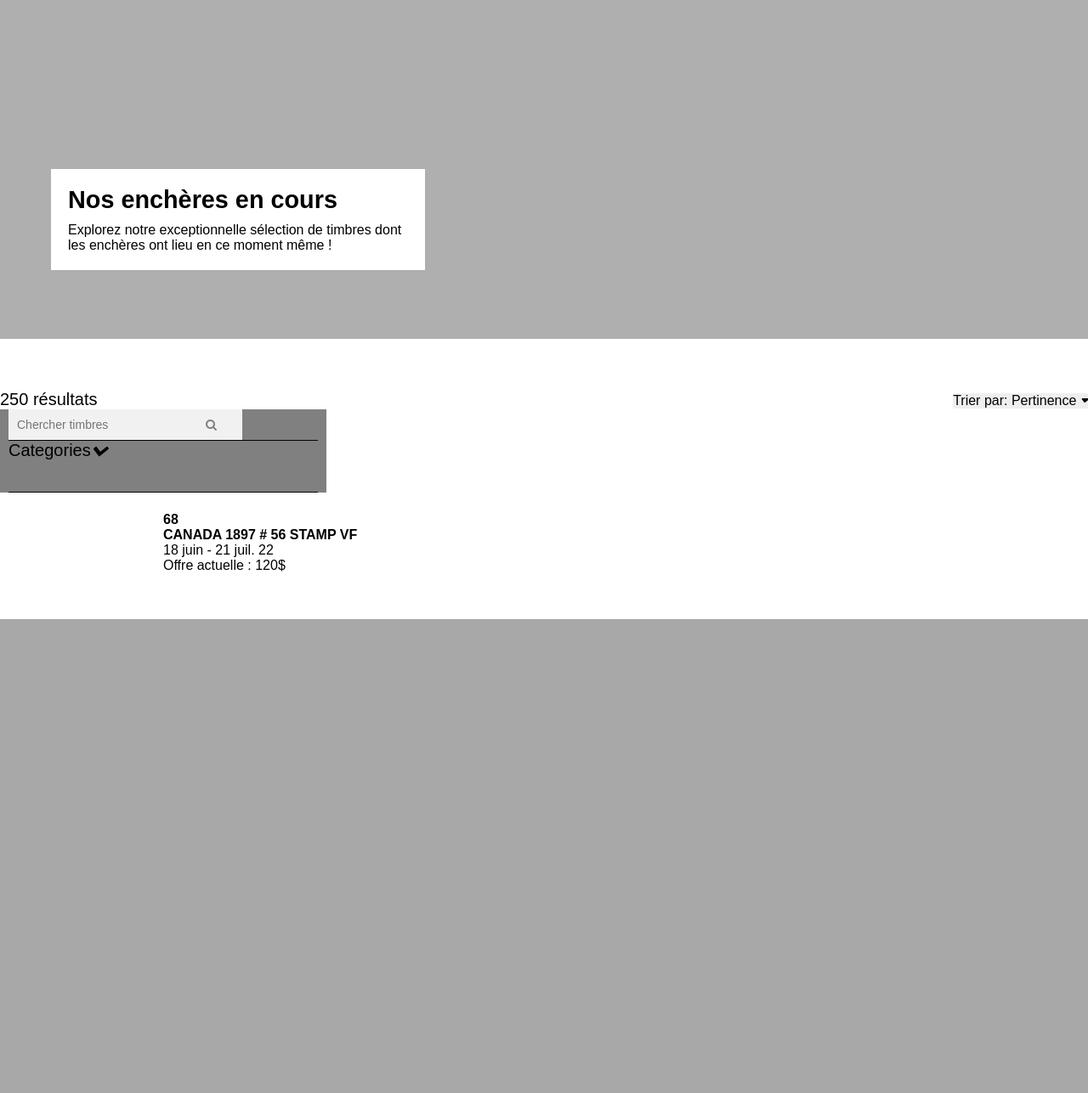
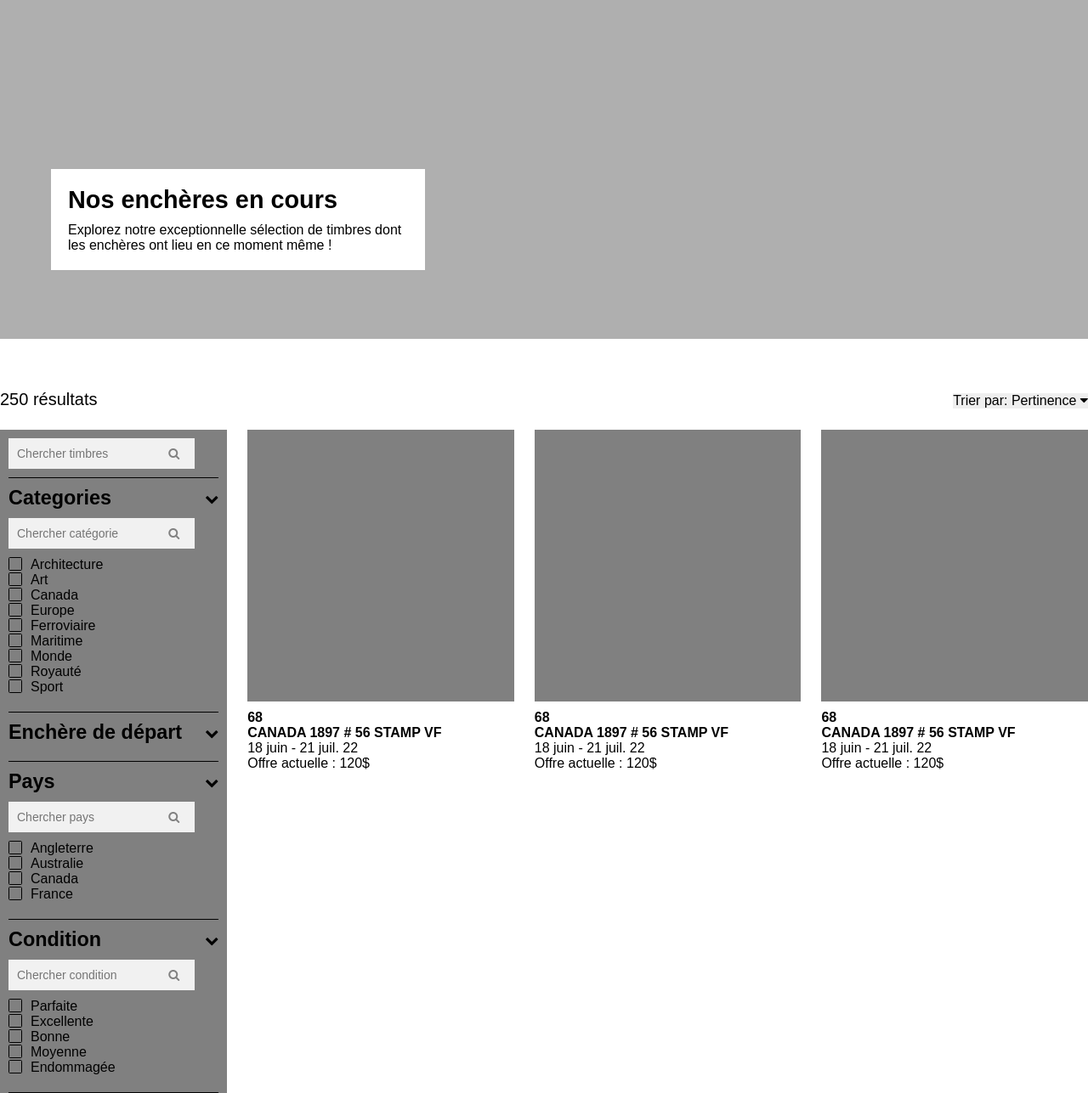
Before and after one commit to PaulineHub/lord-stampee-website, a PHP site: page /catalogue.html in a window 1280 px wide. Shown: the part 71-1358 px from the top of the page at 85% size. Before the commit the page ends 800 px from the top, so only its background shows below. Run offline with PHP 8.4, Linux system fonts and the light colour scheme.

Commit message:
modifications filtre et grille catalogue

```diff
--- a/assets/css/page-catalogue.css
+++ b/assets/css/page-catalogue.css
@@ -3,17 +3,98 @@
     justify-content: space-between;
 }
 
-/* ASIDE FILTRE */
+.filter-and-grid-wrapper {
+    display: flex;
+    justify-content: space-between;
+    align-items: flex-start;
+    gap: 24px;
+    margin-top: 24px;
+}
+
+/* ASIDE FILTER */
 
 .filter-container {
     background-color: grey;
-    width: 30%;
+    width: 20%;
+    padding-left: 10px;
+    padding-right: 10px;
+}
+
+.filter-container .form-search input[type=text] {
+    width: 150px;
+}
+
+.filter-container > div:first-child {
+    padding-top: 10px;
+    padding-bottom: 10px;
 }
 
 .filter-container > div {
     border-bottom: 1px solid black;
-    margin-left: 10px;
-    margin-right: 10px;
+
+}
+
+.list-filter-wrapper {
+    padding-top: 10px;
+    padding-bottom: 10px;
+}
+
+.title-filter-wrapper {
+    display: flex;
+    justify-content: space-between;
+    align-items: center;
+    padding-bottom: 10px;
+}
+
+.filter-chevron-down {
+    display: contents;
+}
+
+.list-filter-wrapper label {
+    padding-left: 10px;
+}
+
+/* filter list elements */
+
+input[type="checkbox"] {
+    appearance: none;
+    background-color: grey;
+    margin: 0;
+    font: inherit;
+    color: currentColor;
+    width: 1em;
+    height: 1em;
+    border: 0.1em solid currentColor;
+    border-radius: 0.1em;
+    /* to place the checkmark : */
+    display: grid;
+    place-content: center;
+}
+
+input[type="checkbox"]::before {
+  content: "";
+  width: 0.6em;
+  height: 0.6em;
+  border-radius: 0.1em;
+  transform: scale(0);
+  transition: 120ms transform ease-in-out;
+  box-shadow: inset 1em 1em black;
+  transform-origin: bottom left;
+  clip-path: polygon(14% 44%, 0 65%, 50% 100%, 100% 16%, 80% 0%, 43% 62%);
+}
+
+input[type="checkbox"]:checked::before {
+  transform: scale(1);
+}
+
+.list-filter-wrapper ul {
+    padding-top: 10px;
+    padding-bottom: 10px;
+}
+
+.list-filter-wrapper li {
+    font-size: 16px;
+    display: flex;
 }
 
 /* GRILLE PRODUITS */
@@ -22,17 +103,26 @@
     display: grid;
     margin-left: auto;
     margin-right: auto;
-    grid-template-columns: repeat(3, 350px);;
-    column-gap: 20px;
-    row-gap: 20px;
+    grid-template-columns: repeat(3, 1fr);;
+    column-gap: 24px;
+    row-gap: 24px;
     align-items: center;
-    width:70%;
+    width:80%;
 }
 
 .grid-item:hover{
     background-color: rgb(175, 175, 175);
 }
 
+.grid-item .image-container {
+    height: 320px;
+}
+
+.grid-item-description {
+    padding-top: 10px;
+    padding-bottom: 10px;
+}
+
 p .light {
     color: grey;
 }
--- a/assets/css/root.css
+++ b/assets/css/root.css
@@ -16,6 +16,7 @@ body {
 
 i {
     font-family: FontAwesome;
+    font-style: normal;
 }
 
 h1 {
@@ -38,7 +39,22 @@ a {
     color: black;
 }
 
+ul {
+    list-style-type: none;
+    padding: 0;
+    margin: 0;
+}
+
 button {
     border: none;
     font-size: 16px;
 }
+
+main {
+    max-width: 1300px;
+    margin: auto;
+}
+
+.image-container {
+    background-color: grey;
+}
--- a/catalogue.html
+++ b/catalogue.html
@@ -42,7 +42,7 @@
                                     <a href="#">Canada</a>
                                 </div>
                                 <div>
-                                    <a href="#">Commémoration</a>
+                                    <a href="#">Europe</a>
                                     <a href="#">Ferroviaire</a>
                                     <a href="#">Maritime</a>
                                 </div>
@@ -116,6 +116,7 @@
             </div>
         </div>
         <!----------------- FILTRES ------------------>
+        <div class="filter-and-grid-wrapper">
             <aside class="filter-container">
                 <div>
                     <form action="" class="form-search">
@@ -123,30 +124,124 @@
                         <button type="submit"><i class="fa fa-search"></i></button>
                     </form>
                 </div>
-            <div class="dropdown">
-                <div class="dropbtn">Categories<i class="fa-solid fa-chevron-down"></i></div>
-                <div class="dropdown-content">
+                <!-- categories filter -->
+                <div class="list-filter-wrapper">
+                    <div class="title-filter-wrapper">
+                        <h3>Categories</h3>
+                        <button class="filter-chevron-down"><i class="fa-solid fa-chevron-down"></i></button>
+                    </div>
+                    <div id="categorie">
+                        <div>
+                            <form action="" class="form-search">
+                                <input type="text" name="search" id="search" placeholder="Chercher catégorie">
+                                <button type="submit"><i class="fa fa-search"></i></button>
+                            </form>
+                        </div>
                         <ul>
-                        <li><label for="architecture">Architecture<input type="checkbox" name="category" id="architecture"></label></li>
-                        <li><label for="art">Art<input type="checkbox" name="category" id="art"></label></li>
+                            <li><input type="checkbox" name="category" id="architecture"><label for="architecture">Architecture</label></li>
+                            <li><input type="checkbox" name="category" id="art"><label for="art">Art</label></li>
+                            <li><input type="checkbox" name="category" id="canada"><label for="canada">Canada</label></li>
+                            <li><input type="checkbox" name="category" id="europe"><label for="europe">Europe</label></li>
+                            <li><input type="checkbox" name="category" id="ferroviaire"><label for="ferroviaire">Ferroviaire</label></li>
+                            <li><input type="checkbox" name="category" id="maritime"><label for="maritime">Maritime</label></li>
+                            <li><input type="checkbox" name="category" id="monde"><label for="monde">Monde</label></li>
+                            <li><input type="checkbox" name="category" id="royaute"><label for="royaute">Royauté</label></li>
+                            <li><input type="checkbox" name="category" id="sport"><label for="sport">Sport</label></li>
                         </ul>
+                    </div>
+                </div>
+                <!-- prix filter -->
+                <div class="list-filter-wrapper">
+                    <div class="title-filter-wrapper">
+                        <h3>Enchère de départ</h3>
+                        <button class="filter-chevron-down"><i class="fa-solid fa-chevron-down"></i></button>
+                    </div>
+                    <div id="prix">
 
+                    </div>
+                </div>
+                <!-- pays filter -->
+                <div class="list-filter-wrapper">
+                    <div class="title-filter-wrapper">
+                        <h3>Pays</h3>
+                        <button class="filter-chevron-down"><i class="fa-solid fa-chevron-down"></i></button>
+                    </div>
+                    <div id="pays">
+                        <div>
+                            <form action="" class="form-search">
+                                <input type="text" name="search" id="search" placeholder="Chercher pays">
+                                <button type="submit"><i class="fa fa-search"></i></button>
+                            </form>
+                        </div>
+                        <ul>
+                            <li><input type="checkbox" name="pays" id="angleterre"><label for="angleterre">Angleterre</label></li>
+                            <li><input type="checkbox" name="pays" id="australie"><label for="australie">Australie</label></li>
+                            <li><input type="checkbox" name="pays" id="canada"><label for="canada">Canada</label></li>
+                            <li><input type="checkbox" name="pays" id="france"><label for="france">France</label></li>
+                        </ul>
+                    </div>
+                </div>
+                <!-- condition filter -->
+                <div class="list-filter-wrapper">
+                    <div class="title-filter-wrapper">
+                        <h3>Condition</h3>
+                        <button class="filter-chevron-down"><i class="fa-solid fa-chevron-down"></i></button>
+                    </div>
+                    <div id="condition">
+                        <div>
+                            <form action="" class="form-search">
+                                <input type="text" name="search" id="search" placeholder="Chercher condition">
+                                <button type="submit"><i class="fa fa-search"></i></button>
+                            </form>
+                        </div>
+                        <ul>
+                            <li><input type="checkbox" name="condition" id="parfaite"><label for="parfaite">Parfaite</label></li>
+                            <li><input type="checkbox" name="condition" id="excellente"><label for="excellente">Excellente</label></li>
+                            <li><input type="checkbox" name="condition" id="bonne"><label for="bonne">Bonne</label></li>
+                            <li><input type="checkbox" name="condition" id="moyenne"><label for="moyenne">Moyenne</label></li>
+                            <li><input type="checkbox" name="condition" id="endommagee"><label for="endommagee">Endommagée</label></li>
+                        </ul>
                     </div>
                 </div>
             </aside>
             <!--------------- GRILLE PRODUITS ---------------->
             <section class="grid">
                 <div class="grid-item">
-                <div><img src="" alt=""></div>
-                <div>
+                    <a href="#">
+                        <div class="image-container"><img src="" alt=""></div>
+                        <div class="grid-item-description">
                             <h6>68</h6>
                             <h6>Canada 1897 # 56 stamp vf</h6>
                             <p class="light">18 juin - 21 juil. 22</p>
                             <p>Offre actuelle : 120$</p>
                         </div>
+                    </a>
+                </div>
+                <div class="grid-item">
+                    <a href="#">
+                        <div class="image-container"><img src="" alt=""></div>
+                        <div class="grid-item-description">
+                            <h6>68</h6>
+                            <h6>Canada 1897 # 56 stamp vf</h6>
+                            <p class="light">18 juin - 21 juil. 22</p>
+                            <p>Offre actuelle : 120$</p>
+                        </div>
+                    </a>
+                </div>
+                <div class="grid-item">
+                    <a href="#">
+                        <div class="image-container"><img src="" alt=""></div>
+                        <div class="grid-item-description">
+                            <h6>68</h6>
+                            <h6>Canada 1897 # 56 stamp vf</h6>
+                            <p class="light">18 juin - 21 juil. 22</p>
+                            <p>Offre actuelle : 120$</p>
+                        </div>
+                    </a>
                 </div>
 
             </section>
+        </div>
         <!----------------- PAGINATION ------------------>
         <div class="pagination">
 
```
Also changed, not shown: readme.md. Lines whose indentation alone changed are shown as unchanged.
